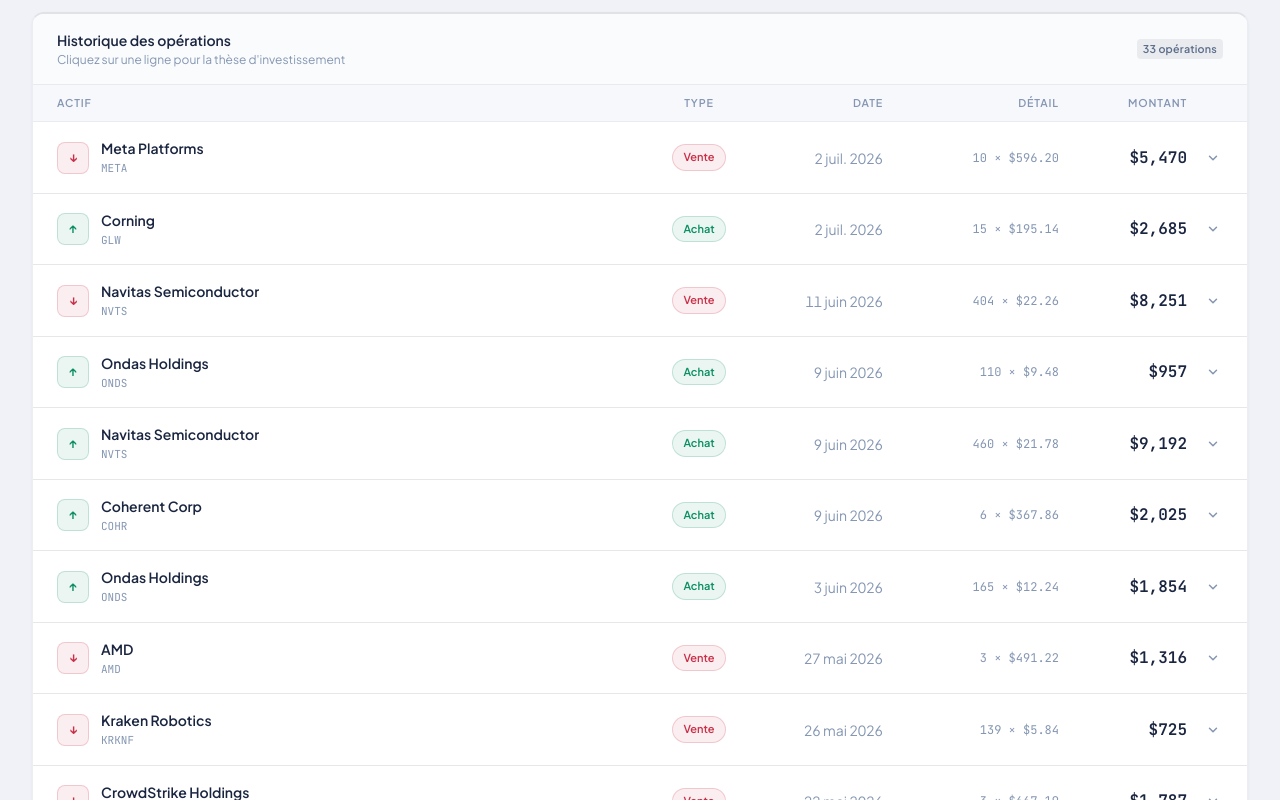
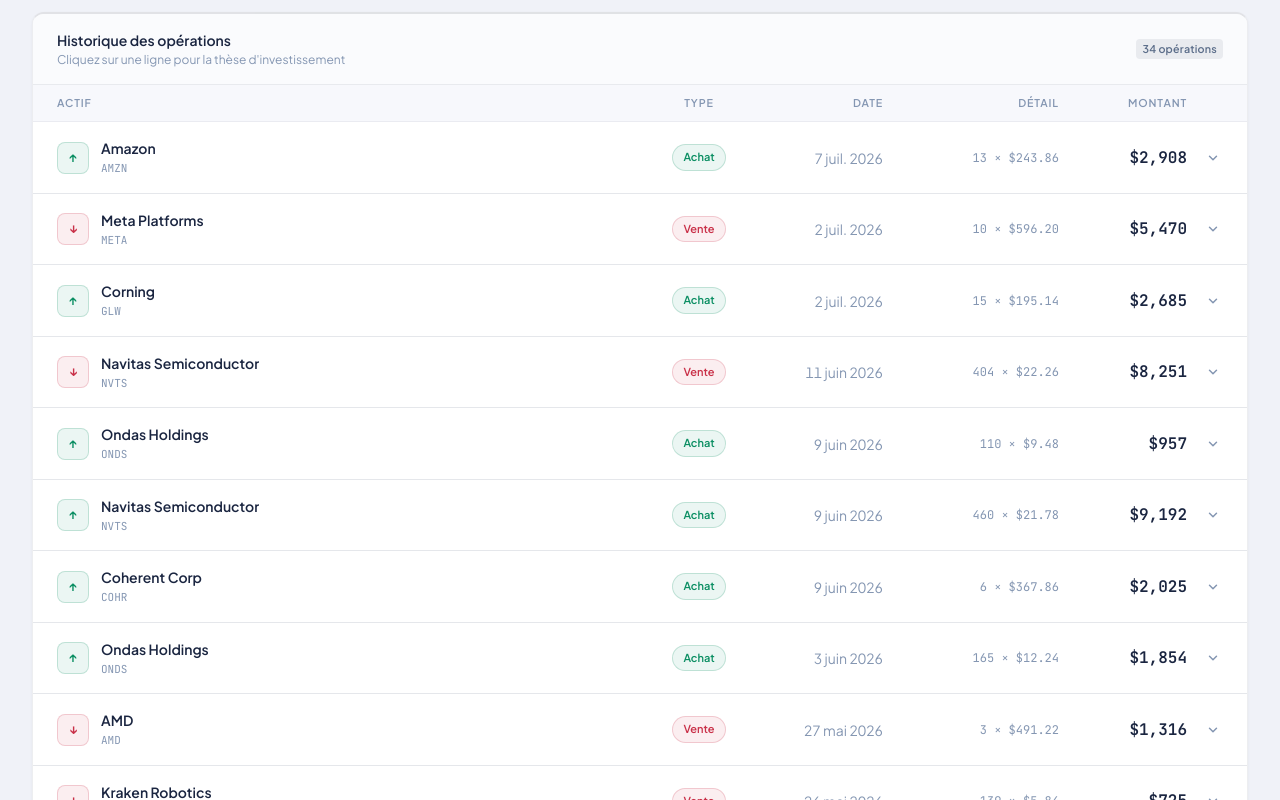
Before and after one commit to perriereti-sys/clermont-student-fund, a Next.js app in the folder clermont-student-fund/: page /mouvements in a window 1280 px wide. Shown: the part 820-1620 px from the top of the page. Built offline with nearby package versions, Linux system fonts and the light colour scheme; no server answers.

Commit message:
feat: achat Amazon (AMZN) — 13 actions à 243,86 USD, bucket Socle (07/07/2026)

```diff
--- a/clermont-student-fund/app/positions/page.tsx
+++ b/clermont-student-fund/app/positions/page.tsx
@@ -15,7 +15,7 @@
     color: '#2E75B6',
     description:
       'Positions de long terme qui ancrent le portefeuille. Faible rotation, volatilité maîtrisée, exposition diversifiée géographiquement et sectoriellement.',
-    targetCount: 9,
+    targetCount: 10,
     maxWeight: 50,
   },
   {
--- a/clermont-student-fund/components/GeoSection.tsx
+++ b/clermont-student-fund/components/GeoSection.tsx
@@ -34,7 +34,7 @@
 const TICKER_ZONE: Record<string, string> = {
   'SGO.PA': 'europe', 'EL.PA': 'europe', 'VIE.PA': 'europe', 'SAP.DE': 'europe', 'SAN.MC': 'europe', 'SAF.PA': 'europe',
   'PAASI.PA': 'asia', '0700.HK': 'asia',
-  'IONQ': 'americas', 'ASTS': 'americas', 'KRKNF': 'americas', 'META': 'americas', 'CRWD': 'americas', 'MU': 'americas', 'AMD': 'americas', 'ONDS': 'americas', 'COHR': 'americas', 'NVTS': 'americas', 'GLW': 'americas',
+  'IONQ': 'americas', 'ASTS': 'americas', 'KRKNF': 'americas', 'META': 'americas', 'CRWD': 'americas', 'MU': 'americas', 'AMD': 'americas', 'ONDS': 'americas', 'COHR': 'americas', 'NVTS': 'americas', 'GLW': 'americas', 'AMZN': 'americas',
   'GC=F': 'global', 'BTC-USD': 'global',
 };
 
--- a/clermont-student-fund/components/MapChart.tsx
+++ b/clermont-student-fund/components/MapChart.tsx
@@ -124,7 +124,7 @@
   { name:'Paris',        emoji:'🗼', coords:[2.35,   48.86],  zone:'europe',   exchange:'Euronext Paris', tickers:['SGO.PA','EL.PA','VIE.PA','PAASI.PA','SAF.PA'] },
   { name:'Francfort',    emoji:'🇩🇪', coords:[8.68,   50.11],  zone:'europe',   exchange:'XETRA',          tickers:['SAP.DE'] },
   { name:'Madrid',       emoji:'🇪🇸', coords:[-3.70,  40.42],  zone:'europe',   exchange:'BME Madrid',     tickers:['SAN.MC'] },
-  { name:'New York',     emoji:'🗽', coords:[-74.01, 40.71],  zone:'americas', exchange:'NYSE · NASDAQ',  tickers:['META','IONQ','ASTS','KRKNF','CRWD','MU','AMD','ONDS','COHR','NVTS','GC=F'] },
+  { name:'New York',     emoji:'🗽', coords:[-74.01, 40.71],  zone:'americas', exchange:'NYSE · NASDAQ',  tickers:['META','IONQ','ASTS','KRKNF','CRWD','MU','AMD','ONDS','COHR','NVTS','GC=F','AMZN'] },
   // ── Exposition LatAm via Banco Santander ───────────────────────────────
   { name:'São Paulo',    emoji:'🇧🇷', coords:[-46.63,-23.55],  zone:'europe',   exchange:'Santander Brasil · ~27% des bénéfices',   tickers:['SAN.MC'], indirect:true },
   { name:'Mexico',       emoji:'🇲🇽', coords:[-99.13, 19.43],  zone:'europe',   exchange:'Santander Mexico · ~14% des bénéfices',   tickers:['SAN.MC'], indirect:true },
--- a/clermont-student-fund/components/positions/BucketSection.tsx
+++ b/clermont-student-fund/components/positions/BucketSection.tsx
@@ -31,6 +31,7 @@
     { ticker: 'SAN.MC',   name: 'Banco Santander' },
     { ticker: '0700.HK',  name: 'Tencent Holdings' },
     { ticker: 'SAF.PA',   name: 'Safran' },
+    { ticker: 'AMZN',     name: 'Amazon' },
   ],
   conviction: [
     { ticker: 'ASTS', name: 'AST SpaceMobile' },
--- a/clermont-student-fund/data/movements.json
+++ b/clermont-student-fund/data/movements.json
@@ -391,6 +391,18 @@
       "justification": "Ouverture d'une position sur Corning, leader mondial du verre spécialisé et des technologies de fibre optique. L'essor des data centers IA impose une refonte massive des interconnexions réseau, où la photonique (fibre optique, connectivité optique) devient un goulot d'étranglement critique. Corning est un fournisseur clé des hyperscalers pour ces solutions de connectivité haute performance, complétant l'exposition photonique du portefeuille aux côtés de Coherent Corp."
     }
     ,{
+      "id": "34",
+      "date": "2026-07-07",
+      "type": "BUY",
+      "ticker": "AMZN",
+      "name": "Amazon",
+      "quantity": 13,
+      "price": 243.86,
+      "currency": "USD",
+      "totalEUR": 2908,
+      "justification": "Ouverture d'une position sur Amazon dans le socle du portefeuille. Croissance soutenue des ventes e-commerce et d'AWS, acquisitions ciblées qui renforcent le positionnement stratégique du groupe, et exposition diversifiée aux meilleurs secteurs (cloud, IA, publicité, logistique). Profil défensif et cash-flow solide adaptés à une position de long terme."
+    }
+    ,{
       "id": "18",
       "date": "2026-05-04",
       "type": "BUY",
--- a/clermont-student-fund/data/portfolio.json
+++ b/clermont-student-fund/data/portfolio.json
@@ -1,5 +1,17 @@
 {
   "positions": [
+    {
+      "id": "22",
+      "name": "Amazon",
+      "ticker": "AMZN",
+      "type": "action",
+      "sector": "Consommation discrétionnaire",
+      "category": "socle",
+      "quantity": 13,
+      "avgBuyPrice": 243.86,
+      "currency": "USD",
+      "buyDate": "2026-07-07"
+    },
     {
       "id": "21",
       "name": "Corning",
@@ -235,7 +247,7 @@
       "buyDate": "2026-05-13"
     }
   ],
-  "cashUSD": 30144.02,
+  "cashUSD": 26973.84,
   "initialValueUSD": 100000,
   "startDate": "2026-01-01",
   "baseCurrency": "USD"
```
